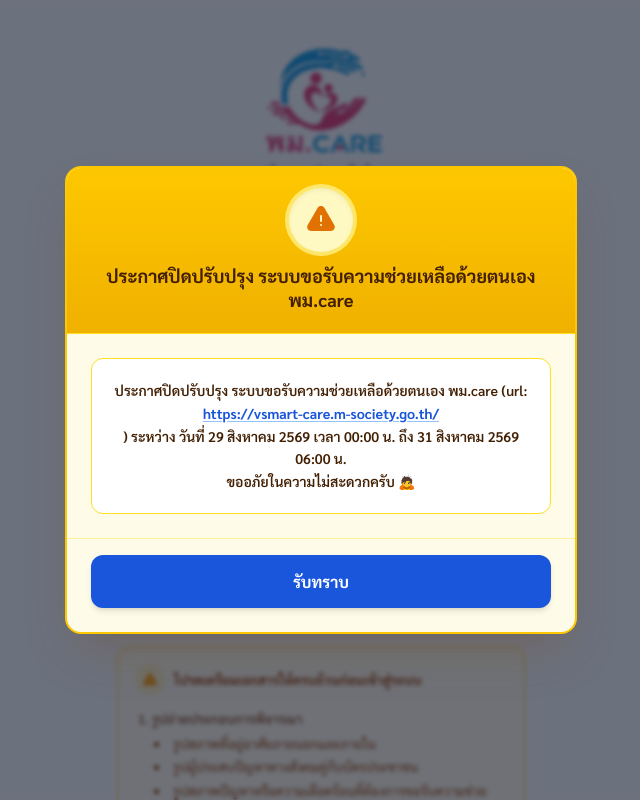
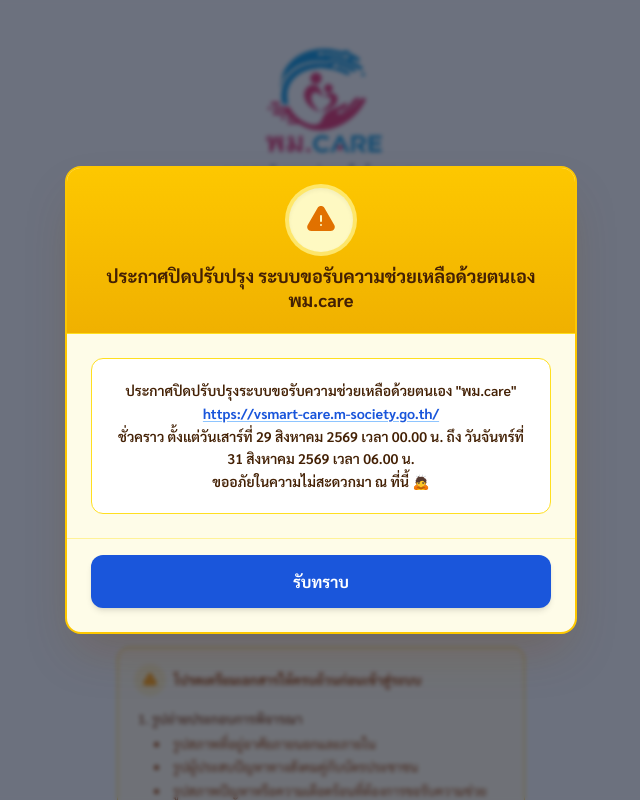
Before and after one commit to vsmart-mso/vsmartcare_frontend, a Vue app: page / in a window 1280 px wide. Shown: the top 800 px of the page, without its empty margins (319-959 px from the left). Built offline with nearby package versions, Linux system fonts and the light colour scheme; no server answers; what @tanstack/vue-query would draw is missing.

Commit message:
fix(LoginBetaNoticeModal): update maintenance notice text and formatting

```diff
--- a/src/components/ui/LoginBetaNoticeModal.vue
+++ b/src/components/ui/LoginBetaNoticeModal.vue
@@ -71,13 +71,13 @@
                   class="block break-all font-bold text-[#1A56DB] underline decoration-blue-300 underline-offset-2 hover:text-blue-800"
                 >https://vsmart-care.m-society.go.th/</a>
                 จะมีการทดสอบความปลอดภัยของระบบประมวลผลและสิทธิ์การใช้งาน เพื่อยกระดับการคุ้มครองข้อมูลส่วนบุคคลและความมั่นคงปลอดภัยสารสนเทศ ซึ่งอาจจะทำให้เกิดความล่าช้าในการใช้งานระบบบางส่วน -->
-                ประกาศปิดปรับปรุง ระบบขอรับความช่วยเหลือด้วยตนเอง พม.care (url: <a
+                ประกาศปิดปรับปรุงระบบขอรับความช่วยเหลือด้วยตนเอง "พม.care" <a
                   href="https://vsmart-care.m-society.go.th/" target="_blank" rel="noopener noreferrer" class="block break-all font-bold text-[#1A56DB] underline decoration-blue-300 underline-offset-2
-                hover:text-blue-800">https://vsmart-care.m-society.go.th/</a> )
-                ระหว่าง วันที่ 29 สิงหาคม 2569 เวลา 00:00 น. ถึง 31 สิงหาคม 2569 06:00 น.
+                hover:text-blue-800">https://vsmart-care.m-society.go.th/</a> ชั่วคราว ตั้งแต่วันเสาร์ที่ 29 สิงหาคม
+                2569 เวลา 00.00 น. ถึง วันจันทร์ที่ 31 สิงหาคม 2569 เวลา 06.00 น.
               </p>
               <p class="mt-3 text-body-md font-semibold leading-relaxed text-yellow-950 sm:text-body">
-                ขออภัยในความไม่สะดวกครับ 🙇
+                ขออภัยในความไม่สะดวกมา ณ ที่นี้ 🙇
               </p>
             </div>
           </div>
```
